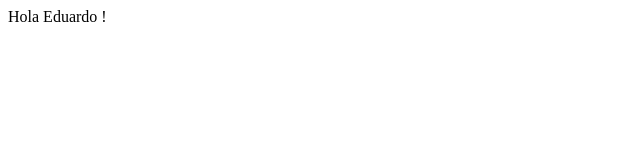
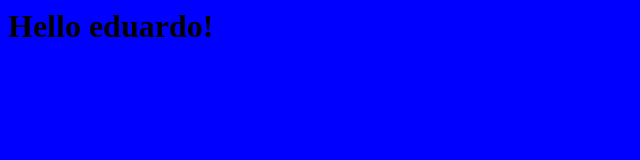
Before and after one commit to edogarridogalaz/prueba, a plain HTML site: page index.html in a window 1280 px wide. Shown: the whole page, without its empty margins (0-640 px from the left). Drawn offline with Linux system fonts and the light colour scheme.

Commit message:
Update index.html

```diff
--- a/index.html
+++ b/index.html
@@ -1 +1,12 @@
-Hola Eduardo !
+<html>
+<body id='canvas' bgcolor"red">
+ <script>
+ window.onload = function(){
+ var col = ['red','green','blue'];
+ var num = Math.floor(Math.random() * 3);
+ document.getElementById("canvas").style.backgroundColor=col[num];
+ };
+ </script>
+<h1>Hello eduardo!</h1>
+</body>
+</html>
```
